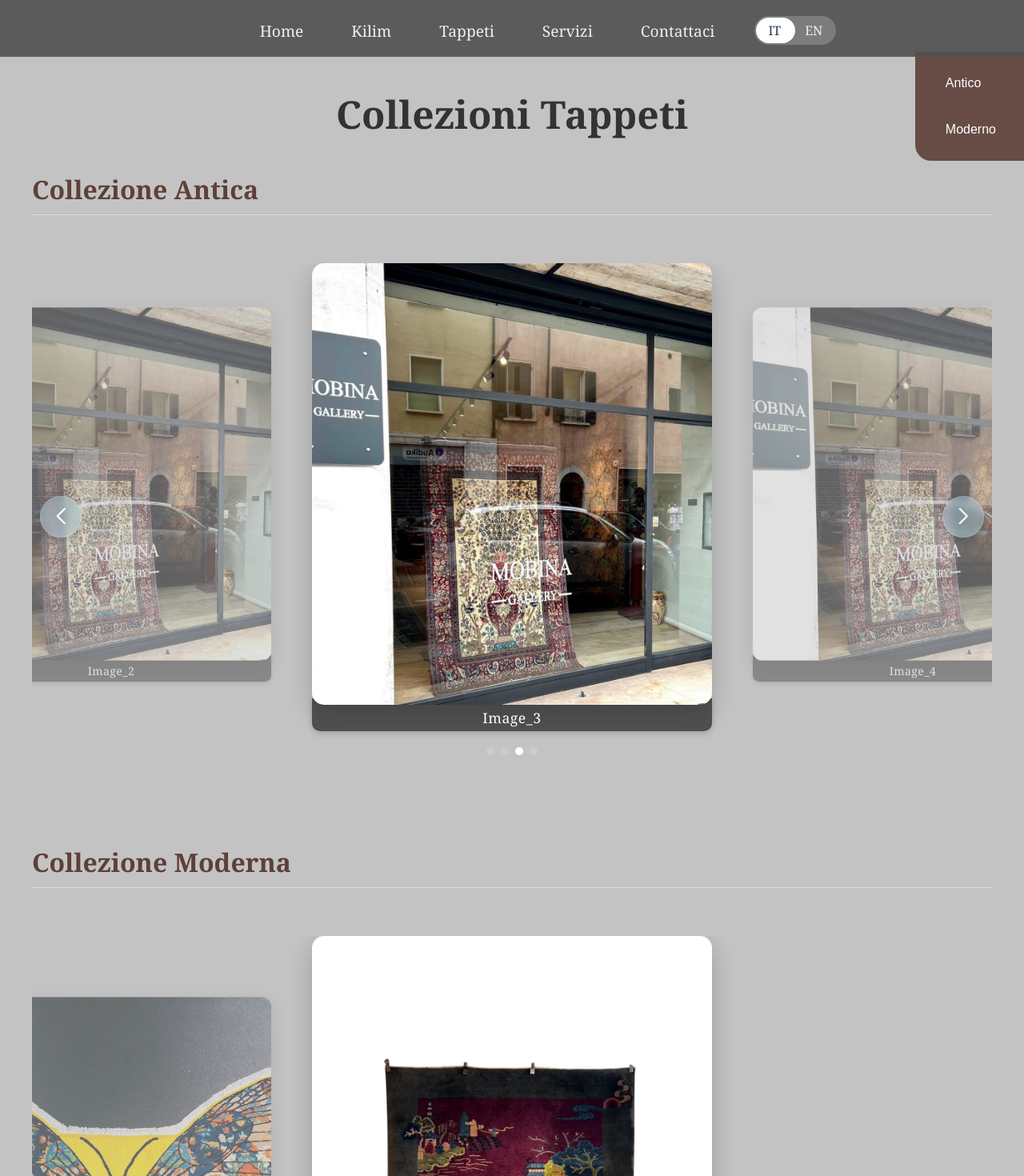
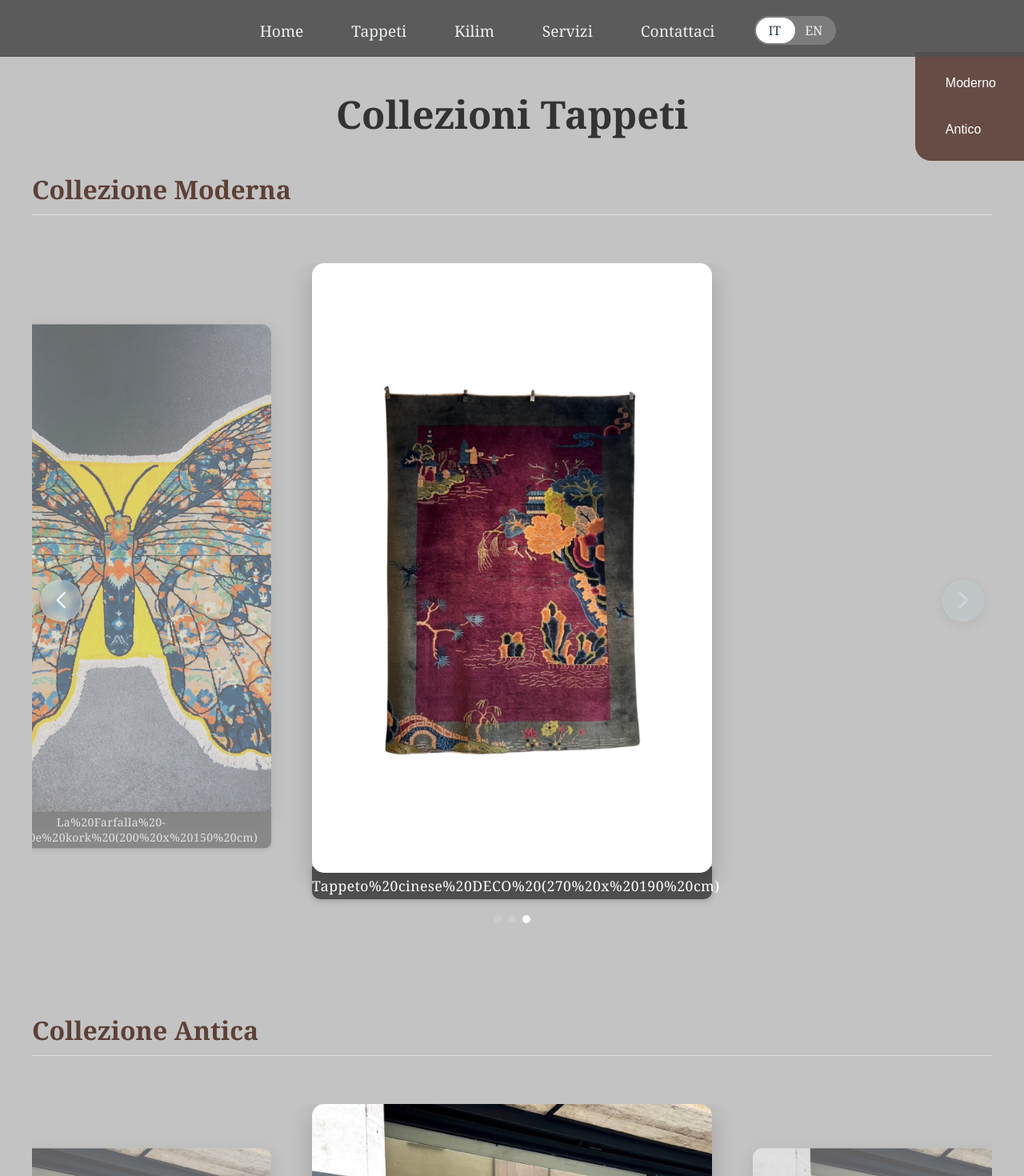
Before and after one commit to moienheydari/Mobina_Gallery, a React (Create React App) app: page /#/tappeti in a window 1280 px wide. Shown: the top 1470 px of the page at 80% size. Built offline with nearby package versions, Linux system fonts and the light colour scheme.

Commit message:
fixed bugs

```diff
--- a/src/components/Navbar.js
+++ b/src/components/Navbar.js
@@ -33,8 +33,8 @@ const Navbar = () => {
       </div>
       <ul className={`navbar-list ${isMobileMenuOpen ? 'active' : ''}`}>
         <li className="navbar-item"><NavLink to="/" className="navbar-link" onClick={toggleMobileMenu}>{t('navbar.home')}</NavLink></li>
+        <li className="navbar-item"><NavLink to="/tappeti" className="navbar-link" onClick={toggleMobileMenu}>{t('navbar.tappeti')}</NavLink></li>
         <li className="navbar-item"><NavLink to="/kilim" className="navbar-link" onClick={toggleMobileMenu}>{t('navbar.kilim')}</NavLink></li>
-        <li className="navbar-item"><NavLink to="/tappeti" className="navbar-link" onClick={toggleMobileMenu}>{t('navbar.tappeti')}</NavLink></li>
         <li className="navbar-item"><NavLink to="/services" className="navbar-link" onClick={toggleMobileMenu}>{t('navbar.services')}</NavLink></li>
         <li className="navbar-item"><NavLink to="/contact" className="navbar-link" onClick={toggleMobileMenu}>{t('navbar.contact')}</NavLink></li>
         <li className={`navbar-item language-switcher ${i18n.language}`}>
--- a/src/pages/TappetiPage.js
+++ b/src/pages/TappetiPage.js
@@ -28,13 +28,13 @@ const TappetiPage = () => {
       <nav className="side-nav">
         <ul>
           <li>
-            <button onClick={() => scrollToSection('antique-section')}>
-              {t('tappetiPage.navAntique', 'Antique')}
+            <button onClick={() => scrollToSection('modern-section')}>
+              {t('tappetiPage.navModern', 'Modern')}
             </button>
           </li>
           <li>
-            <button onClick={() => scrollToSection('modern-section')}>
-              {t('tappetiPage.navModern', 'Modern')}
+            <button onClick={() => scrollToSection('antique-section')}>
+              {t('tappetiPage.navAntique', 'Antique')}
             </button>
           </li>
         </ul>
@@ -44,14 +44,14 @@ const TappetiPage = () => {
       <main className="tappeti-content">
         <h1 className="tappeti-main-title">{t('tappetiPage.title')}</h1>
 
+        <section id="modern-section" className="tappeti-collection">
+          <h2 className="collection-title">{t('tappetiPage.modernTitle', 'Modern Collection')}</h2>
+          <ImageCarousel folder="tappeti/modern" />
+        </section>
+
         <section id="antique-section" className="tappeti-collection">
           <h2 className="collection-title">{t('tappetiPage.antiqueTitle', 'Antique Collection')}</h2>
           <ImageCarousel folder="tappeti/antique" />
-        </section>
-
-        <section id="modern-section" className="tappeti-collection">
-          <h2 className="collection-title">{t('tappetiPage.modernTitle', 'Modern Collection')}</h2>
-          <ImageCarousel folder="tappeti/modern" />
         </section>
 
         <ContactSnippet />
```
